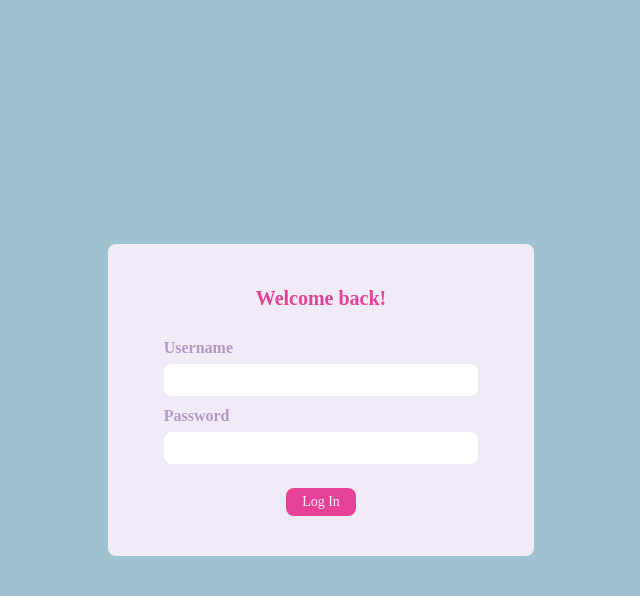
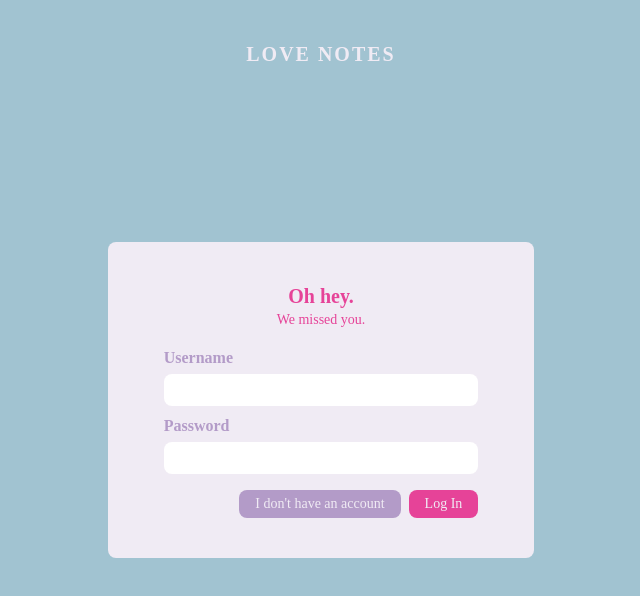
Before and after one commit to elisetvy/friender-frontend, a React (Create React App) app: page /login in a window 1280 px wide. Shown: the top 596 px of the page, without its empty margins (319-959 px from the left). Built offline with nearby package versions, Linux system fonts and the light colour scheme.

Commit message:
Add links to avoid having to go back

```diff
--- a/src/HomePage.js
+++ b/src/HomePage.js
@@ -10,8 +10,8 @@ function HomePage({ currUser }) {
       <div className="flex flex-col justify-center items-center absolute top-0 left-0 w-screen h-screen">
         <h1 className="text-7xl font-bold tracking-widest font-white -mt-36 text-center">LOVE NOTES</h1>
         <div className="flex gap-10 justify-center mt-6">
-        <Link to="/register" className="font-white hover:underline hover:underline-offset-2 text-lg">Register</Link>
-        <Link to="/login" className="font-white hover:underline hover:underline-offset-2 text-lg">Log In</Link>
+        <Link to="/register" className="font-white hover:text-[#E64398] text-lg">Register</Link>
+        <Link to="/login" className="font-white hover:text-[#E64398] text-lg">Log In</Link>
       </div>
     </div>
     </>
--- a/src/LoginForm.js
+++ b/src/LoginForm.js
@@ -1,5 +1,5 @@
 import { useState } from "react";
-import { useNavigate } from "react-router-dom";
+import { useNavigate, Link } from "react-router-dom";
 
 function LoginForm({ login }) {
 
@@ -33,10 +33,12 @@ function LoginForm({ login }) {
 
   return (
     <div className="absolute top-0 left-0 w-screen h-screen flex justify-center items-center">
+      <Link to="/" className="absolute text-center w-screen top-10 font-white font-bold tracking-widest text-xl hover:text-[#E64398]">LOVE NOTES</Link>
       <div className="background-white w-1/3 flex flex-col justify-center items-center text-center px-14 py-10 rounded-lg">
         <form onSubmit={handleSubmit} className="flex flex-col text-left w-full">
-          <p className="text-xl font-bold font-fuschia text-center">Welcome back!</p>
-            <div className="mt-4">
+          <p className="text-xl font-bold font-fuschia text-center">Oh hey.</p>
+          <p className="text-sm font-fuschia text-center">We missed you.</p>
+            <div className="mt-3">
             <label className="mb-1 font-purple font-bold">Username</label>
               <input name="username"
                 required
@@ -57,9 +59,10 @@ function LoginForm({ login }) {
                 className="rounded-lg px-2 py-1 font-fuschia w-full"
               />
           </div>
-          {error && <p className="mt-4 text-red-400 font-bold">{error}</p>}
-          <div className="flex justify-center">
-            <button className="background-fuschia font-white w-fit mt-4 px-3 py-1 rounded-lg hover:scale-105 text-sm">Log In</button>
+          {error && <p className="mt-3 bg-red-400 text-white text-center text-sm px-3 py-1 rounded-lg">{error}</p>}
+          <div className="flex justify-end gap-2 mt-3">
+            <Link className="font-white background-purple px-3 py-1 rounded-lg hover:scale-105 text-sm" to="/register">I don't have an account</Link>
+            <button className="background-fuschia font-white w-fit px-3 py-1 rounded-lg hover:scale-105 text-sm">Log In</button>
           </div>
         </form>
       </div>
--- a/src/RegisterForm.js
+++ b/src/RegisterForm.js
@@ -1,5 +1,5 @@
 import { useState, useEffect } from "react";
-import { useNavigate } from "react-router-dom";
+import { useNavigate, Link } from "react-router-dom";
 import calculateAge from "./utils";
 
 import FrienderApi from "./api";
@@ -81,6 +81,7 @@ function RegisterForm({ register }){
 
   return(
     <div className="absolute top-0 left-0 w-screen h-screen">
+      <Link to="/" className="absolute text-center w-screen top-10 font-white font-bold tracking-widest text-xl hover:text-[#E64398]">LOVE NOTES</Link>
       <div className="w-full h-full flex justify-center items-center">
         <div className="background-white w-2/5 flex flex-col justify-center items-center text-center px-14 py-10 rounded-lg">
           { form === "one" &&
@@ -108,8 +109,9 @@ function RegisterForm({ register }){
                 maxLength={100}
                 className="mb-3 rounded-lg px-2 py-1 font-fuschia"
                 />
-            {error && <p className="mb-3 text-red-500 font-bold text-center">{error}</p>}
-            <div className="flex justify-end">
+            {error && <p className="mb-3 bg-red-400 text-white text-center text-sm px-3 py-1 rounded-lg">{error}</p>}
+            <div className="flex gap-2 justify-end">
+            <Link className="font-white background-purple px-3 py-1 rounded-lg hover:scale-105 text-sm" to="/login">I already have an account</Link>
             <button className="font-white background-fuschia w-fit px-3 py-1 text-sm rounded-lg hover:scale-105">Continue <i className="bi bi-arrow-right"></i></button>
             </div>
           </form>
@@ -150,7 +152,7 @@ function RegisterForm({ register }){
             type="date"
             className="mb-3 rounded-lg px-2 py-1 font-fuschia"
             />
-          {error && <p className="mb-3 text-red-500 font-bold text-center">{error}</p>}
+          {error && <p className="mb-3 bg-red-400 text-white text-center text-sm px-3 py-1 rounded-lg">{error}</p>}
           <div className="flex justify-end">
           <button className="background-fuschia font-white w-fit px-3 py-1 text-sm rounded-lg hover:scale-105">Continue <i className="bi bi-arrow-right"></i></button>
           </div>
@@ -184,7 +186,7 @@ function RegisterForm({ register }){
               type="text"
               className="mb-3 rounded-lg px-2 py-1 font-fuschia"
               />
-            {error && <p className="mb-3 text-red-500 font-bold text-center">{error}</p>}
+            {error && <p className="mb-3 bg-red-400 text-white text-center text-sm px-3 py-1 rounded-lg">{error}</p>}
             <div className="flex justify-end">
             <button className="background-fuschia font-white w-fit px-3 py-1 text-sm rounded-lg hover:scale-105">Continue <i className="bi bi-arrow-right"></i></button>
             </div>
@@ -213,7 +215,7 @@ function RegisterForm({ register }){
                 type="text"
                 className="mb-3 rounded-lg px-2 py-1 font-fuschia"
                 />
-            {error && <p className="mb-3 text-red-500 font-bold text-center">{error}</p>}
+            {error && <p className="mb-3 bg-red-400 text-white text-center text-sm px-3 py-1 rounded-lg">{error}</p>}
             <div className="flex justify-end">
             <button onClick={handleSubmit} className="background-fuschia font-white w-fit px-3 py-1 text-sm rounded-lg hover:scale-105">Submit</button>
             </div>
```
